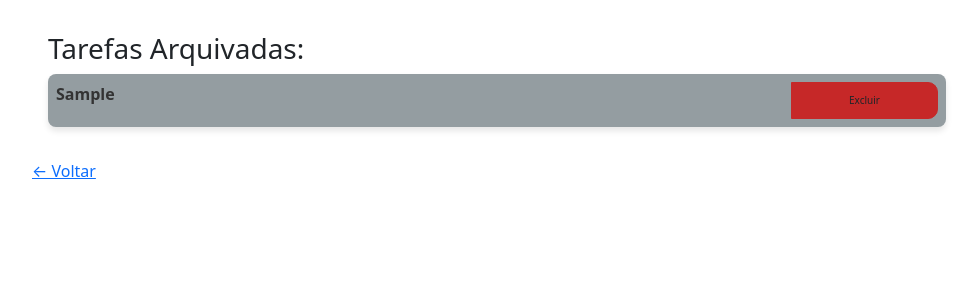
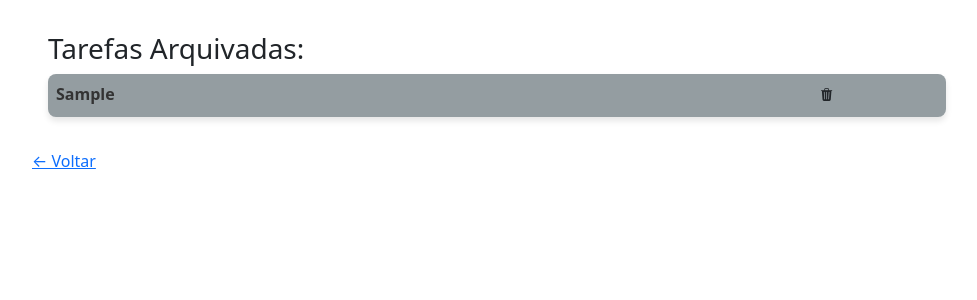
Before and after one commit to emanuel07mii/project_to_do_list, a Django app: page /arquivados/ in a window 1280 px wide. Shown: the part 56-356 px from the top of the page, without its empty margins (50-1027 px from the left). Run offline with Django 5.2, Linux system fonts and the light colour scheme; tables that the repository leaves empty hold one stand-in row (values such as "Sample post"); some libraries are stand-ins or nearby versions.

Commit message:
adicionando icones e ajustando cores

```diff
--- a/static/css/styles.css
+++ b/static/css/styles.css
@@ -68,54 +68,54 @@
 
 /* Estilo do botão Concluir */
 .btn-concluir {
-  background-color: #4caf50; /* Verde suave para o botão Concluir */
-  border-color: #4caf50; /* Cor da borda */
-  border-radius: 25px; /* Bordas arredondadas */
-  padding: 10px 20px; /* Tamanho adequado para o botão */
-  transition: background-color 0.3s ease, transform 0.3s ease; /* Efeito de transição */
-  font-size: 10px; /* Tamanho máximo da fonte */
+  background-color: #4caf50; //Verde suave para o botão Concluir
+  border-color: #4caf50; //Cor da borda
+  border-radius: 25px; // Bordas arredondadas
+  padding: 10px 20px; //Tamanho adequado para o botão
+  transition: background-color 0.3s ease, transform 0.3s ease; //Efeito de transição
+  font-size: 10px; //Tamanho máximo da fonte
 }
 
 /* Efeito de hover para o botão Concluir */
 .btn-concluir:hover {
-  background-color: #45a049; /* Tom mais escuro de verde */
-  border-color: #45a049; /* Cor da borda ao passar o mouse */
-  transform: scale(1.05); /* Leve aumento de tamanho ao passar o mouse */
+  background-color: #45a049; //Tom mais escuro de verde
+  border-color: #45a049; //Cor da borda ao passar o mouse
+  transform: scale(1.05); //Leve aumento de tamanho ao passar o mouse
 }
 
 /* Estilo do botão Excluir */
 .btn-dangerv2 {
-  background-color: #e53935; /* Vermelho para o botão Excluir */
-  border-color: #e53935; /* Cor da borda */
-  border-radius: 25px; /* Bordas arredondadas */
-  padding: 10px 20px; /* Tamanho adequado para o botão */
-  transition: background-color 0.3s ease, transform 0.3s ease; /* Efeito de transição */
-  font-size: 10px; /* Tamanho máximo da fonte */
+  background-color: #e53935; //Vermelho para o botão Excluir
+  border-color: #e53935; //Cor da borda
+  border-radius: 25px; //Bordas arredondadas
+  padding: 10px 20px; //Tamanho adequado para o botão
+  transition: background-color 0.3s ease, transform 0.3s ease; //Efeito de transição
+  font-size: 10px; //Tamanho máximo da fonte
 }
 
 /* Efeito de hover para o botão Excluir */
 .btn-dangerv2:hover {
-  background-color: #c62828; /* Tom mais escuro de vermelho */
-  border-color: #c62828; /* Cor da borda ao passar o mouse */
-  transform: scale(1.05); /* Leve aumento de tamanho ao passar o mouse */
+  background-color: #c62828; //Tom mais escuro de vermelho
+  border-color: #c62828; //Cor da borda ao passar o mouse
+  transform: scale(1.05); //Leve aumento de tamanho ao passar o mouse
 }
 
 /* Estilo do botão Arquivar */
 .btn-archived {
-  background-color:rgba(136, 135, 135, 0.75); /* Cinza suave, semelhante ao btn-secondary */
-  border-color:rgb(66, 66, 66); /* Cor da borda cinza clara */
-  border-radius: 25px; /* Bordas arredondadas */
-  padding: 10px 20px; /* Tamanho adequado para o botão */
-  font-size: 10px; /* Tamanho da fonte */
-  color: #424242; /* Cor do texto, um cinza mais escuro para contraste */
-  transition: background-color 0.3s ease, transform 0.3s ease; /* Efeito de transição */
+  background-color:rgba(136, 135, 135, 0.75); //Cinza suave, semelhante ao btn-secondary
+  border-color:rgb(66, 66, 66); //Cor da borda cinza clara
+  border-radius: 25px; //Bordas arredondadas
+  padding: 10px 20px; //Tamanho adequado para o botão
+  font-size: 10px; //Tamanho da fonte
+  color: #424242; //Cor do texto, um cinza mais escuro para contraste
+  transition: background-color 0.3s ease, transform 0.3s ease; //Efeito de transição
 }
 
 /* Efeito de hover para o botão Arquivar */
 .btn-archived:hover {
-  background-color: #bdbdbd; /* Tom mais escuro de cinza */
-  border-color: #9e9e9e; /* Cor da borda ao passar o mouse */
-  transform: scale(1.05); /* Leve aumento de tamanho ao passar o mouse */
+  background-color: #bdbdbd; //Tom mais escuro de cinza
+  border-color: #9e9e9e; //Cor da borda ao passar o mouse
+  transform: scale(1.05); //Leve aumento de tamanho ao passar o mouse
 }
 
 /* Alinhamento do texto para o botão Arquivar */
--- /dev/null
+++ b/static/css/styles_btn.css
@@ -0,0 +1,31 @@
+/* Estilo base para botões com emoji */
+.btn-emoji {
+    background: none;
+    border: none;
+    font-size: 0.8rem;
+    cursor: pointer;
+    padding: 4px 10px;
+    transition: transform 0.2s, color 0.2s;
+}
+
+/* Adiciona destaque ao passar o mouse */
+.btn-emoji:hover {
+    transform: scale(1.2);
+}
+
+/* Cores diferentes por ação, se quiser */
+.btn-concluir {
+    color: #198754; /* verde */
+}
+
+.btn-concluir:hover {
+    color: #146c43;
+}
+
+.btn-archived {
+    color: #0d6efd; /* azul */
+}
+
+.btn-archived:hover {
+    color: #084298;
+}
--- a/to_do_lists/templates/to_do_lists/arquivadas.html
+++ b/to_do_lists/templates/to_do_lists/arquivadas.html
@@ -7,7 +7,8 @@
     {% for tarefa in tarefas %}
     <div class="mb-3 col-10 text-bg-secondaryv2 p-2 input-group">
         <span class="col-10">{{ tarefa.tarefa }}</span>
-                <a class="btn btn-danger-archived col-2 ms-auto" href="{% url 'excluir' id=tarefa.id %}">Excluir</a>
+        <a class="btn btn-emoji btn-dangerv2 col-1 text-center" title="Excluir"
+            href="{% url 'excluir' id=tarefa.id %}"><i class="bi bi-trash3-fill"></i></a>
     </div>
     {% empty %}
     <p>Não há tarefas arquivadas.</p>
@@ -16,4 +17,6 @@
 <a href="{% url 'index' %}">← Voltar</a>
 
 <link rel="stylesheet" href="{% static 'css/styles_archived.css' %}">
+<link rel="stylesheet" href="{% static 'css/styles.css' %}">
+<link rel="stylesheet" href="{% static 'css/styles_btn.css' %}">
 {% endblock %}
--- a/to_do_lists/templates/to_do_lists/base.html
+++ b/to_do_lists/templates/to_do_lists/base.html
@@ -3,6 +3,7 @@
 
 <html lang="ptbr">
 <html>
+
 <head>
   <meta http-equiv="Cache-Control" content="no-cache, no-store, must-revalidate">
   <meta http-equiv="Pragma" content="no-cache">
@@ -15,12 +16,14 @@
   <meta name="viewport" content="width=device-width, initial-scale=1">
   <link href="{% static 'css/bootstrap.min.css' %}" rel="stylesheet">
 </head>
+
 <body>
   <header>
     <nav class="navbar navbar-expand-lg bg-dark" data-bs-theme="dark">
       <div class="container">
         <a class="navbar-brand" href="{% url 'index' %}">To-Do-List</a>
-                  <button class="navbar-toggler" type="button" data-bs-toggle="collapse" data-bs-target="#navbarNav" aria-controls="navbarNav" aria-expanded="false" aria-label="Toggle navigation">
+        <button class="navbar-toggler" type="button" data-bs-toggle="collapse" data-bs-target="#navbarNav"
+          aria-controls="navbarNav" aria-expanded="false" aria-label="Toggle navigation">
           <span class="navbar-toggler-icon"></span>
         </button>
         <div class="collapse navbar-collapse" id="navbarNav">
@@ -60,5 +63,7 @@
   </div>
 
   <script src="{% static 'js/bootstrap.min.js' %}"></script>
+  <link rel="stylesheet" href="https://cdn.jsdelivr.net/npm/bootstrap-icons@1.10.5/font/bootstrap-icons.css">
 </body>
+
 </html>
```
Also changed, not shown: to_do_lists/templates/to_do_lists/index.html (+13 -6 lines). Lines whose indentation alone changed are shown as unchanged.
